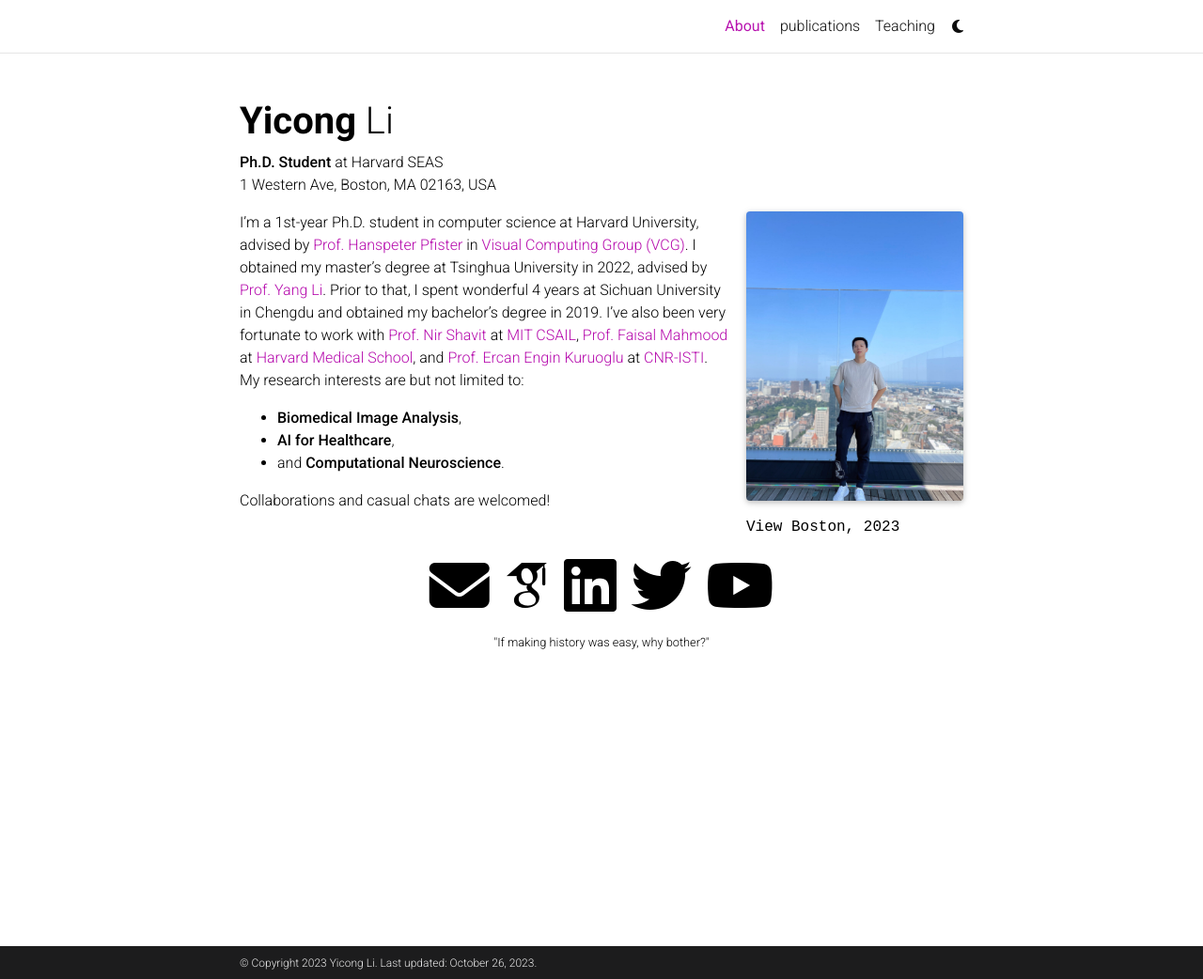
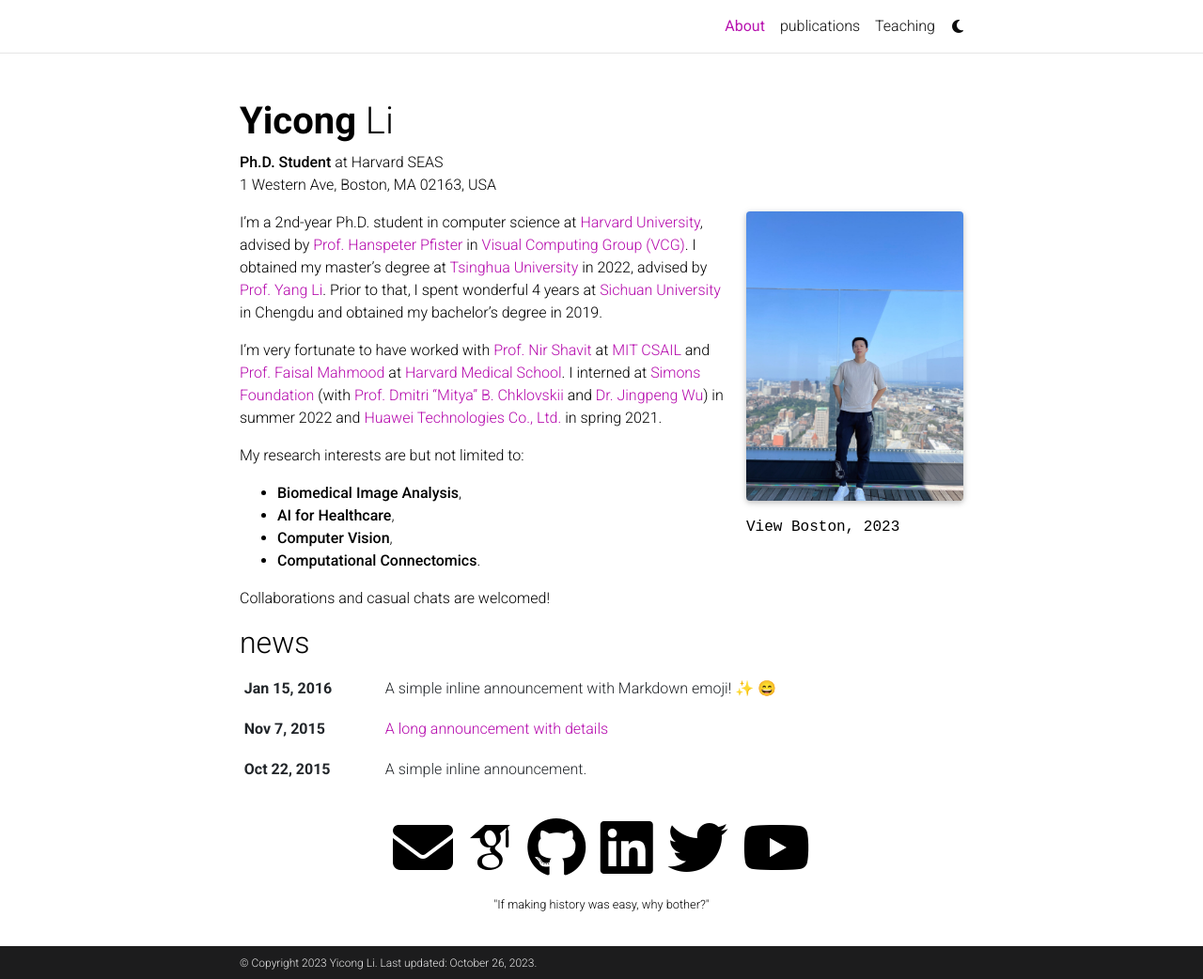
Before and after one commit to Yicong-Li/Yicong-Li.github.io, a Jekyll site: the page built from _pages/about.md, in a window 1280 px wide and 1042 px high. Shown: the whole window at 94% size. Built offline with Jekyll 4.4.1, drawn with Linux system fonts in a browser that asks for light colours; full-size pictures stand in for the smaller copies a plugin makes; emoji names are drawn with the system emoji font; some web fonts are replaced; comment, search, counter and statistics services are not loaded; a style sheet for code colours, icons or effects is not loaded.

Commit message:
main page

```diff
--- a/_config.yml
+++ b/_config.yml
@@ -64,7 +64,7 @@
 # Social integration
 # -----------------------------------------------------------------------------
 
-github_username: # your GitHub user name
+github_username: Yicong-Li # your GitHub user name
 gitlab_username: # your GitLab user name
 twitter_username: YicongCharlesLi # your Twitter handle
 mastodon_username: # your mastodon instance+username in the format instance.tld/@username
@@ -170,12 +170,12 @@
     permalink: /projects/:path/
 
 announcements:
-  enabled: false
+  enabled: true
   scrollable: true # adds a vertical scroll bar if there are more than 3 news items
   limit: 5 # leave blank to include all the news in the `_news` folder
 
 latest_posts:
-  enabled: false
+  enabled: true
   scrollable: true # adds a vertical scroll bar if there are more than 3 new posts items
   limit: 3 # leave blank to include all the blog posts
 
--- a/_pages/about.md
+++ b/_pages/about.md
@@ -17,9 +17,14 @@
 social: true  # includes social icons at the bottom of the page
 ---
 
-I'm a 1st-year Ph.D. student in computer science at Harvard University, advised by [Prof. Hanspeter Pfister](https://scholar.google.com/citations?user=VWX-GMAAAAAJ&hl=en) in [Visual Computing Group (VCG)](https://vcg.seas.harvard.edu/). I obtained my master's degree at Tsinghua University in 2022, advised by [Prof. Yang Li](http://yangli-feasibility.com/home/). Prior to that, I spent wonderful 4 years at Sichuan University in Chengdu and obtained my bachelor's degree in 2019. I've also been very fortunate to work with [Prof. Nir Shavit](https://people.csail.mit.edu/shanir/) at [MIT CSAIL](https://www.csail.mit.edu/), [Prof. Faisal Mahmood](https://faisal.ai/) at [Harvard Medical School](https://hms.harvard.edu/), and [Prof. Ercan Engin Kuruoglu](https://scholar.google.com/citations?user=To7e1toAAAAJ&hl=en&oi=ao) at [CNR-ISTI](https://www.isti.cnr.it/en/). My research interests are but not limited to:
+I'm a 2nd-year Ph.D. student in computer science at [Harvard University](https://www.harvard.edu/), advised by [Prof. Hanspeter Pfister](https://scholar.google.com/citations?user=VWX-GMAAAAAJ&hl=en) in [Visual Computing Group (VCG)](https://vcg.seas.harvard.edu/). I obtained my master's degree at [Tsinghua University](https://www.tsinghua.edu.cn/en/) in 2022, advised by [Prof. Yang Li](http://yangli-feasibility.com/home/). Prior to that, I spent wonderful 4 years at [Sichuan University](https://en.scu.edu.cn/) in Chengdu and obtained my bachelor's degree in 2019.
+
+I'm very fortunate to have worked with [Prof. Nir Shavit](https://people.csail.mit.edu/shanir/) at [MIT CSAIL](https://www.csail.mit.edu/) and [Prof. Faisal Mahmood](https://faisal.ai/) at [Harvard Medical School](https://hms.harvard.edu/). I interned at [Simons Foundation](https://www.simonsfoundation.org/) (with [Prof. Dmitri "Mitya" B. Chklovskii](https://neural-circuits-and-algorithms.github.io/) and [Dr. Jingpeng Wu](https://www.simonsfoundation.org/people/jingpeng-wu/)) in summer 2022 and [Huawei Technologies Co., Ltd.](https://www.huawei.com/en/) in spring 2021.
+
+My research interests are but not limited to:
 * **Biomedical Image Analysis**,
 * **AI for Healthcare**,
-* and **Computational Neuroscience**.
+* **Computer Vision**,
+* **Computational Connectomics**.
 
 Collaborations and casual chats are welcomed!
```
